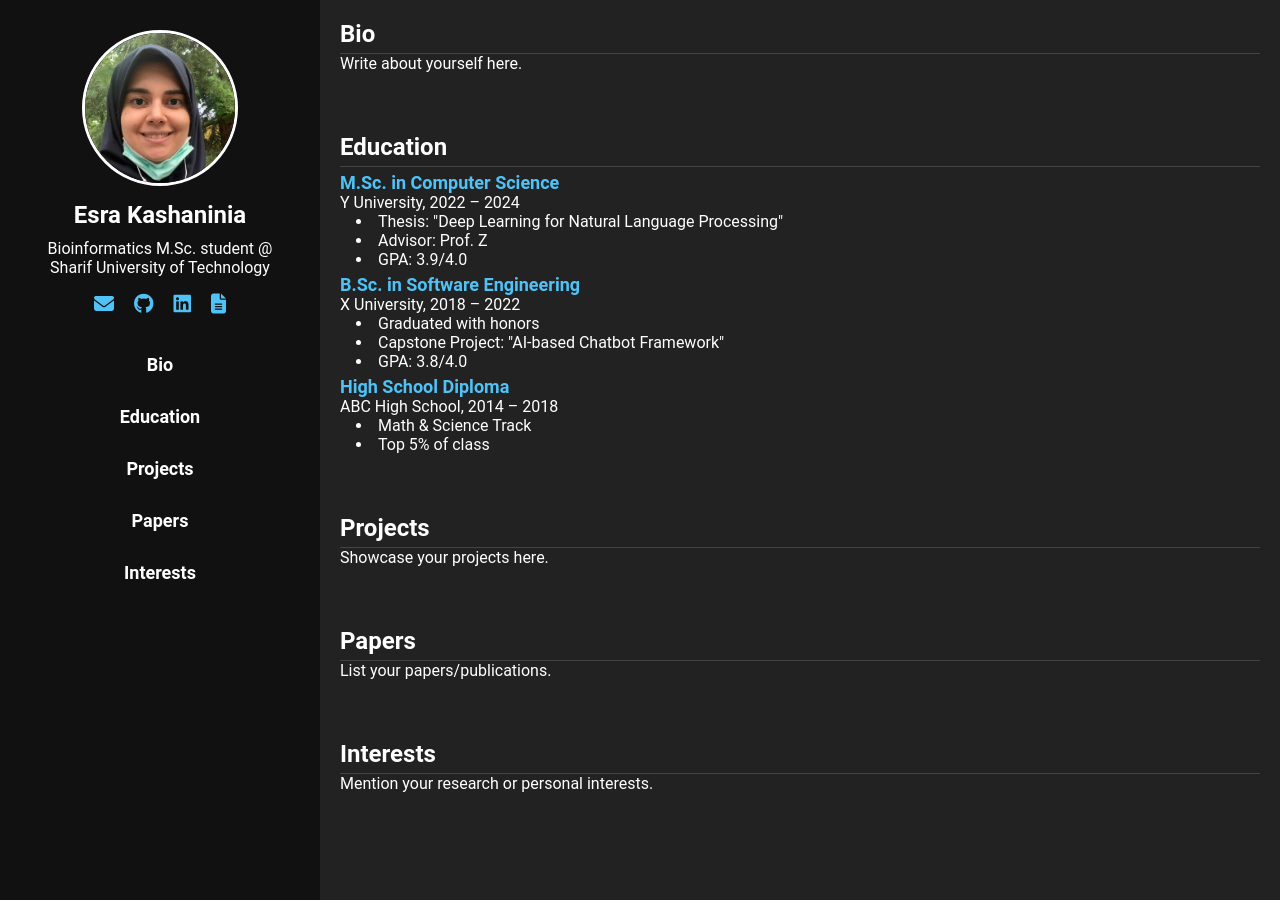
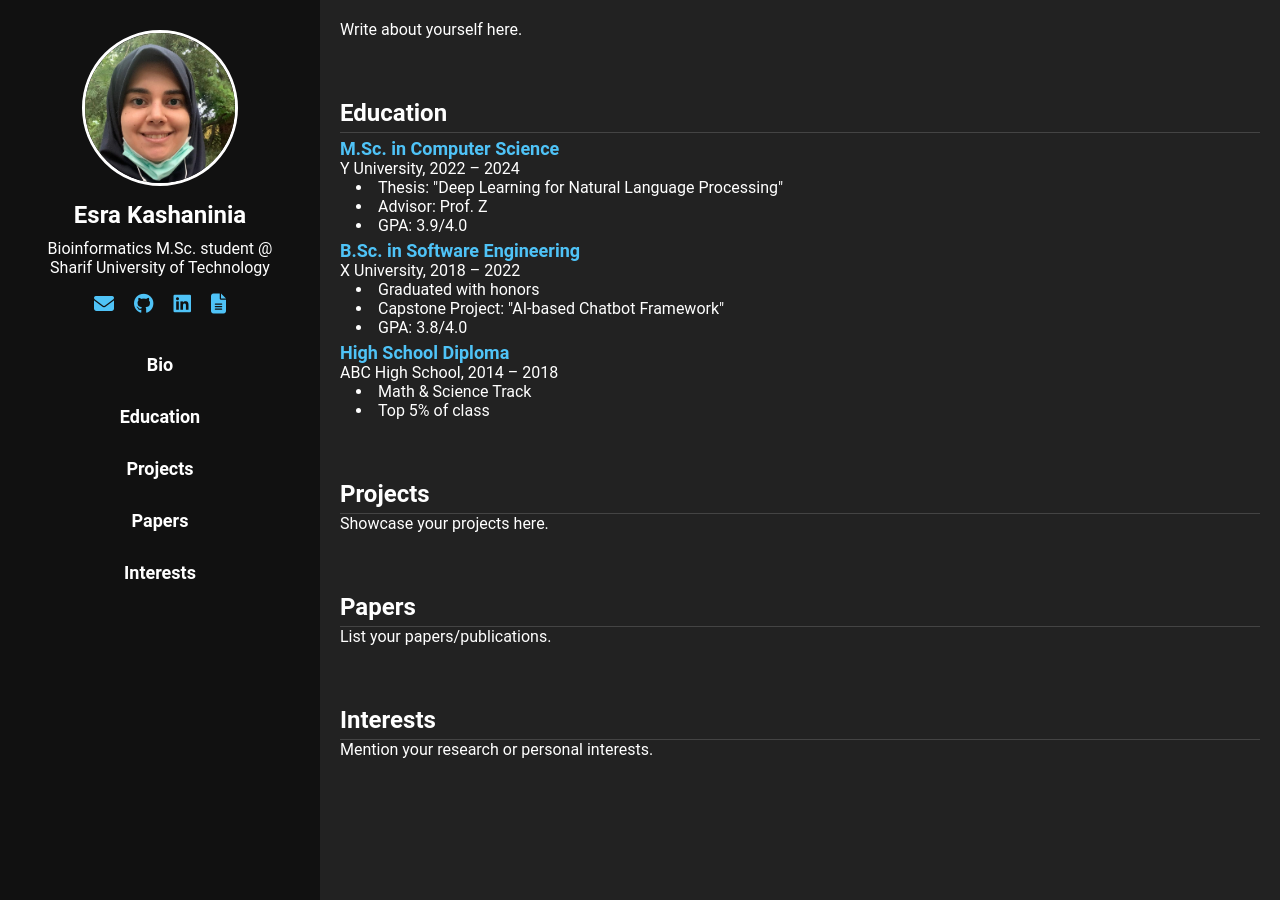
Before and after one commit to Esra-K/Esra-K.github.io, a Jekyll site: the page built from index.md, in a window 1280 px wide. Built offline with Jekyll 4.4.1, drawn with Linux system fonts in a browser that asks for light colours.

Commit message:
revert to befor highlighting sections

```diff
--- a/assets/css/style.css
+++ b/assets/css/style.css
@@ -140,9 +140,12 @@ section {
 to align with everything else */
 section ul,
 section ol {
-  padding-left: 1rem;      /* aligns bullets with normal text */
-  margin-left: 0;          /* remove extra margin on the left */
-  list-style-position: inside; /* makes bullet "inside" the padding */
+  padding-left: 1rem;
+  /* aligns bullets with normal text */
+  margin-left: 0;
+  /* remove extra margin on the left */
+  list-style-position: inside;
+  /* makes bullet "inside" the padding */
 }
 
 
@@ -209,3 +212,11 @@ If you want the image to get smaller on very narrow screens (like phones):
     max-width: 120px;
   }
 }
+
+.visually-hidden {
+  position: absolute;
+  left: -9999px;
+  width: 1px;
+  height: 1px;
+  overflow: hidden;
+}
--- a/index.md
+++ b/index.md
@@ -10,7 +10,7 @@ layout: default
     <a href="#interests">Interests</a>
   </nav> -->
 <div class="main-content">
-  <section id="bio"><h2>Bio</h2><p>Write about yourself here.</p></section>
+  <section id="bio"><h2 class="visually-hidden">Bio</h2><p>Write about yourself here.</p></section>
   <section id="education">
     <h2>Education</h2>
 
```
